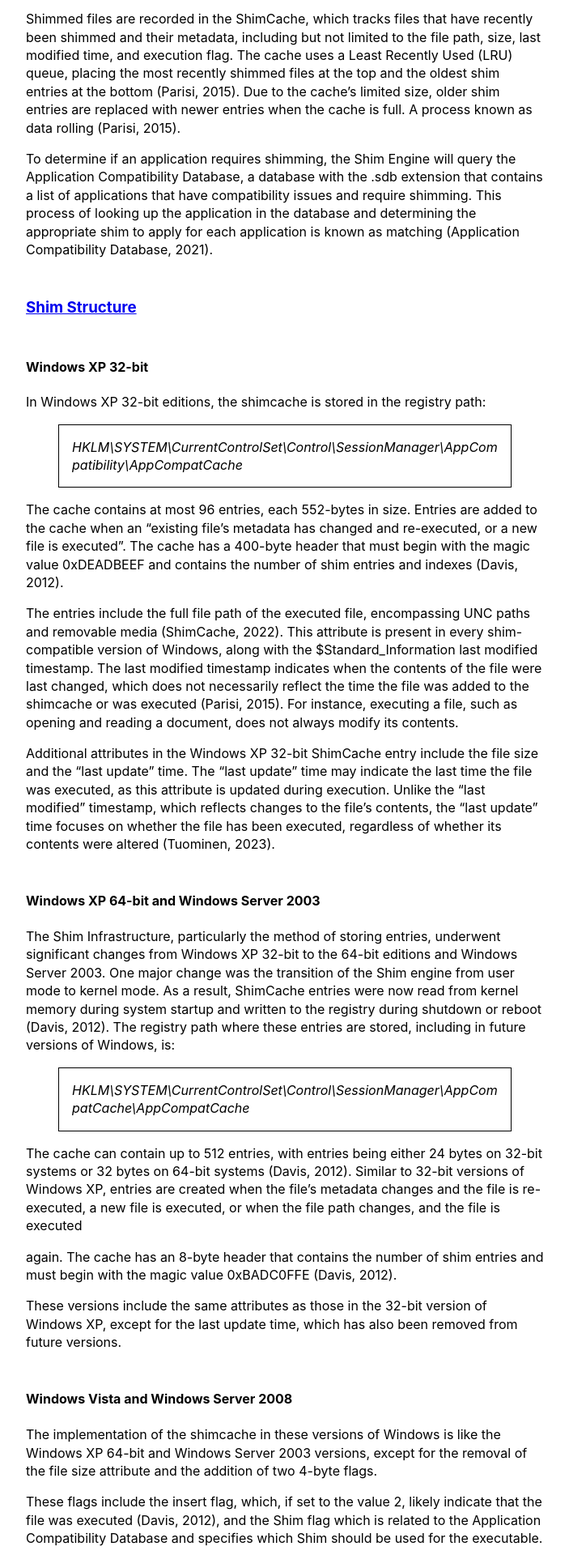
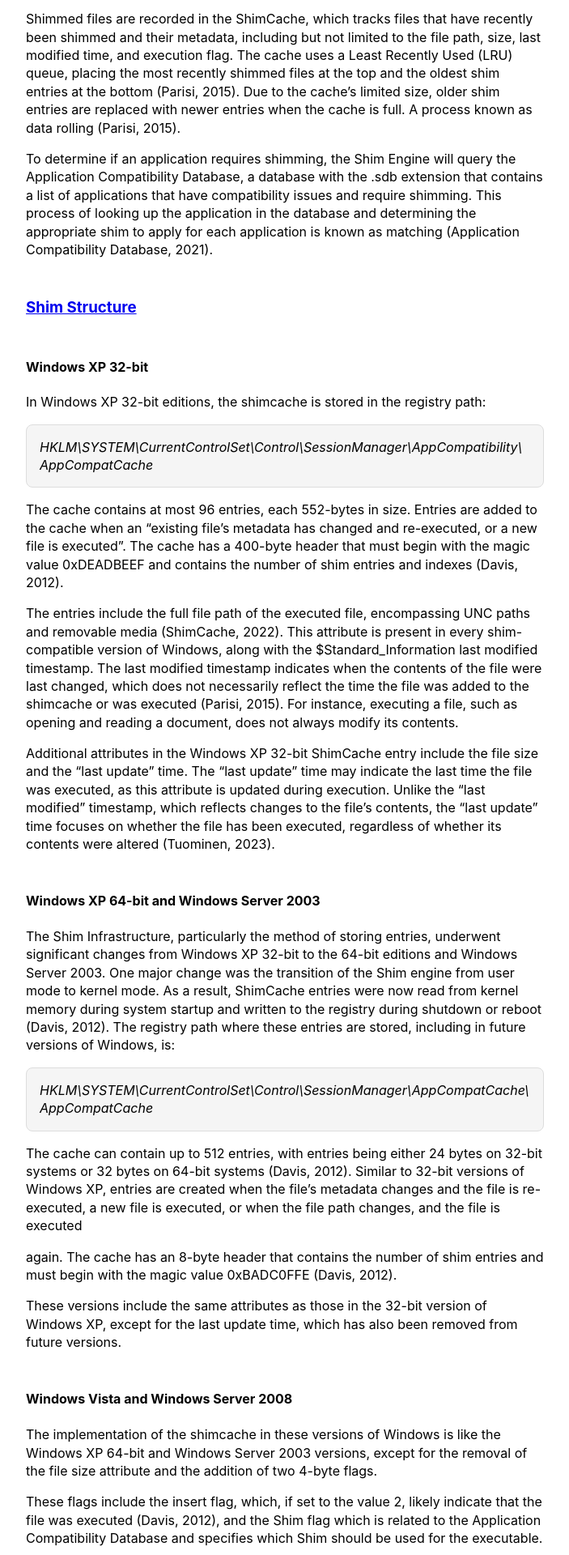
Before and after one commit to llucasly/llucasly.github.io, a Jekyll site: the page built from _posts/2024-10-20-exploring-shimcache.md, in a window 1280 px wide. Shown: the part 3643-5563 px from the top of the page at 81% size, without its empty margins (288-991 px from the left). Built offline with Jekyll 4.4.1, drawn with Linux system fonts in a browser that asks for light colours.

Commit message:
Testing Blockquote Format

```diff
--- a/_sass/no-style-please.scss
+++ b/_sass/no-style-please.scss
@@ -81,10 +81,15 @@ div.highlighter-rouge code {
 
 blockquote {
   font-style: italic;
-  border: thin solid black;
+  background-color: #f5f5f5; /* Light grey background */
+  border: 1px solid #ddd;    /* Softer border */
+  border-radius: 0.5rem;     /* Rounded corners */
   padding: 1rem;
+  margin: 1rem 0;
 
-  p { margin: 0; }
+  p {
+    margin: 0;
+  }
 }
 
 img {
```
